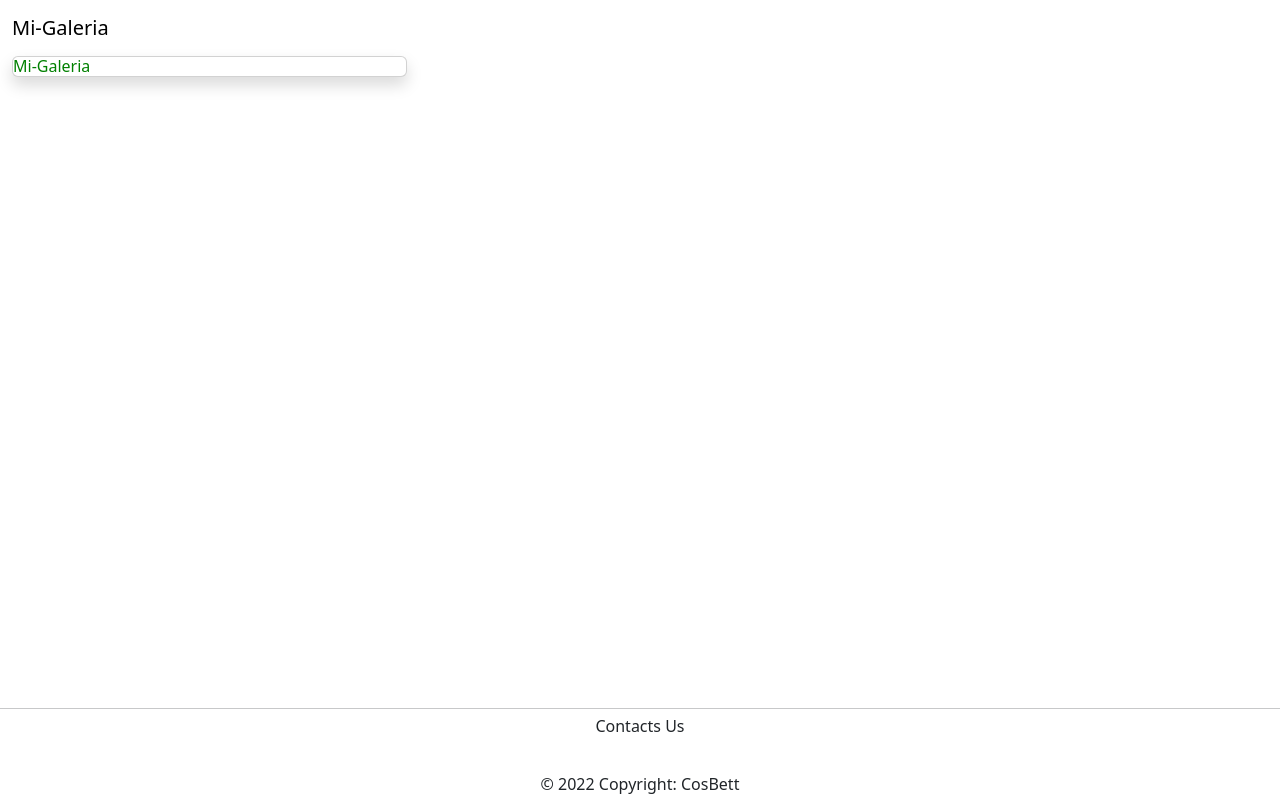
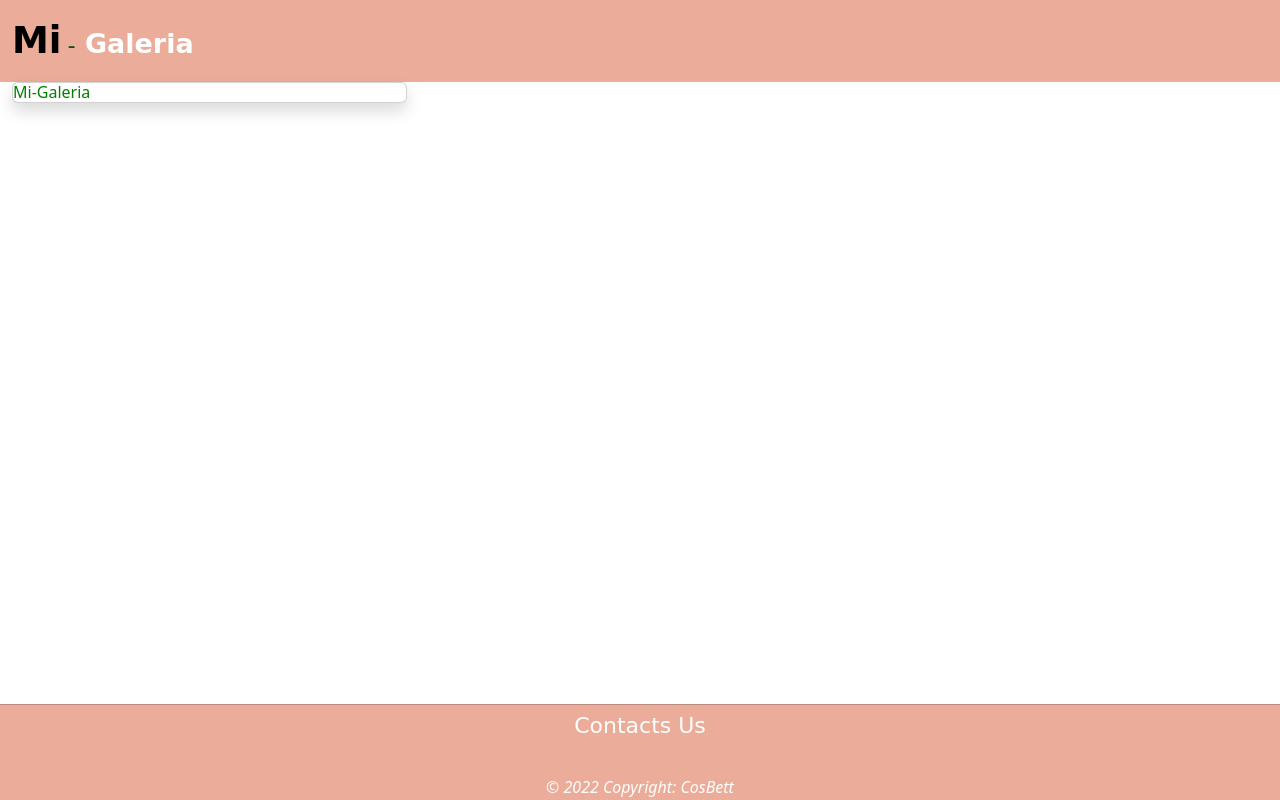
Before and after one commit to CosBett/Mi-Galeria, a Django app: page / in a window 1280 px wide. Run offline with Django 4.2, Linux system fonts and the light colour scheme; data that the repository does not hold is empty; some libraries are stand-ins or nearby versions.

Commit message:
style Navbar color and font

```diff
--- a/photos/templates/footer.html
+++ b/photos/templates/footer.html
@@ -1,12 +1,12 @@
 <!-- Footer -->
-<footer class="page-footer font-small fixed-bottom " style="background-color: EBAD99;">
+<footer class="page-footer font-small fixed-bottom " style="background-color:#EBAD99;height: 12vh;">
   <hr>
   <div class="container">
 
     <div class="row">
       <div class="col-md-4"></div>
       <div class="col-md-4 py-2">
-        <h2 class="text-center mb-">Contacts Us</h2>
+        <h2 style="color: white;font-family: 'Lobster', cursive; font-size: 22px;" class="text-center mb-">Contacts Us</h2>
         <div class="d-flex justify-content-between">
           <a class="fb-ic"> <i class="fa-brands fa-facebook-f fa-lg white-text mr-md-5 mr-3 fa-2x"> </i></a>
           <a class="tw-ic"> <i class="fab fa-twitter fa-lg white-text mr-md-5 mr-3 fa-2x"> </i></a>
@@ -18,7 +18,7 @@
       </div>
     </div>
   </div>
-  <div class="footer-copyright text-center py-1">© 2022 Copyright:
+  <div style="color: white; font-style: italic;" class="footer-copyright text-center py-1">© 2022 Copyright:
     <a href="https://github.com/CosBett"> CosBett</a>
   </div>
 </footer>
--- a/photos/templates/navbar.html
+++ b/photos/templates/navbar.html
@@ -1,19 +1,20 @@
-<nav class="navbar navbar-expand-lg" id="navbar" style="background-color: EBAD99;">
+<nav class="navbar navbar-expand-lg" id="navbar" style="background-color:#EBAD99;">
   <div class="container-fluid">
-    <a class="navbar-brand" href="#">Mi-Galeria</a>
+    <a class="navbar-brand" href="#"><span style="color:black;font-family: 'Lobster', cursive;font-size: 37px;font-weight: 800;">Mi</span><span style="color:#115512; font-size: larger;font-weight: 500;">&nbsp-</span><span style="color:white;font-family: 'Lobster', cursive;font-size: 27px;font-weight: 800;"> Galeria</span>
+     </a>
     <button class="navbar-toggler" type="button" data-bs-toggle="collapse" data-bs-target="#navbarSupportedContent" aria-controls="navbarSupportedContent" aria-expanded="false" aria-label="Toggle navigation">
       <span class="navbar-toggler-icon"></span>
     </button>
     <div class="collapse navbar-collapse" id="navbarSupportedContent">
-      <ul class="navbar-nav me-auto mb-2 mb-lg-0">
+      <ul class="navbar-nav me-auto mb-2 mb-lg-0" style="color: white;">
         <li class="nav-item">
-          <a class="nav-link active" aria-current="page" href="#">Home</a>
+          <a style="color: white;" class="nav-link active" aria-current="page" href="#">Home</a>
         </li>
         <li class="nav-item dropdown">
-          <a class="nav-link dropdown-toggle" href="#" id="navbarDropdown" role="button" data-bs-toggle="dropdown" aria-expanded="false">
+          <a style="color: white;" class="nav-link dropdown-toggle" href="#" id="navbarDropdown" role="button" data-bs-toggle="dropdown" aria-expanded="false">
            Location
           </a>
-          <ul class="dropdown-menu" aria-labelledby="navbarDropdown">
+          <ul style="color:#115512;border-radius: 8%; box-shadow: #115512;padding-left: 12%;width: 10%;" class="dropdown-menu shadow-lg" aria-labelledby="navbarDropdown">
             {% for location in all_locations %}
             <li>
               <a href="/location/{{location.name}}">{{location.name}}</a>
```
